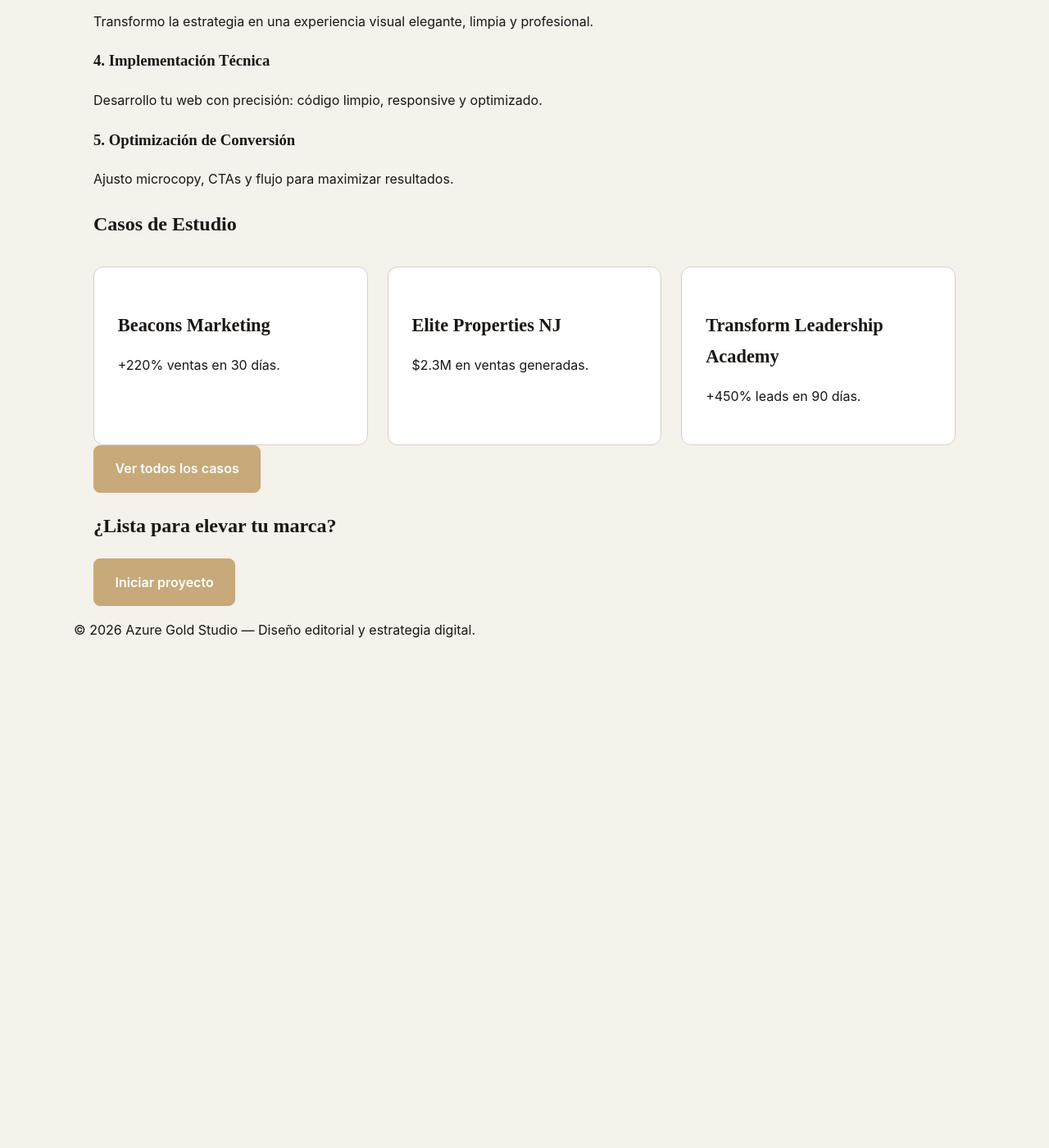
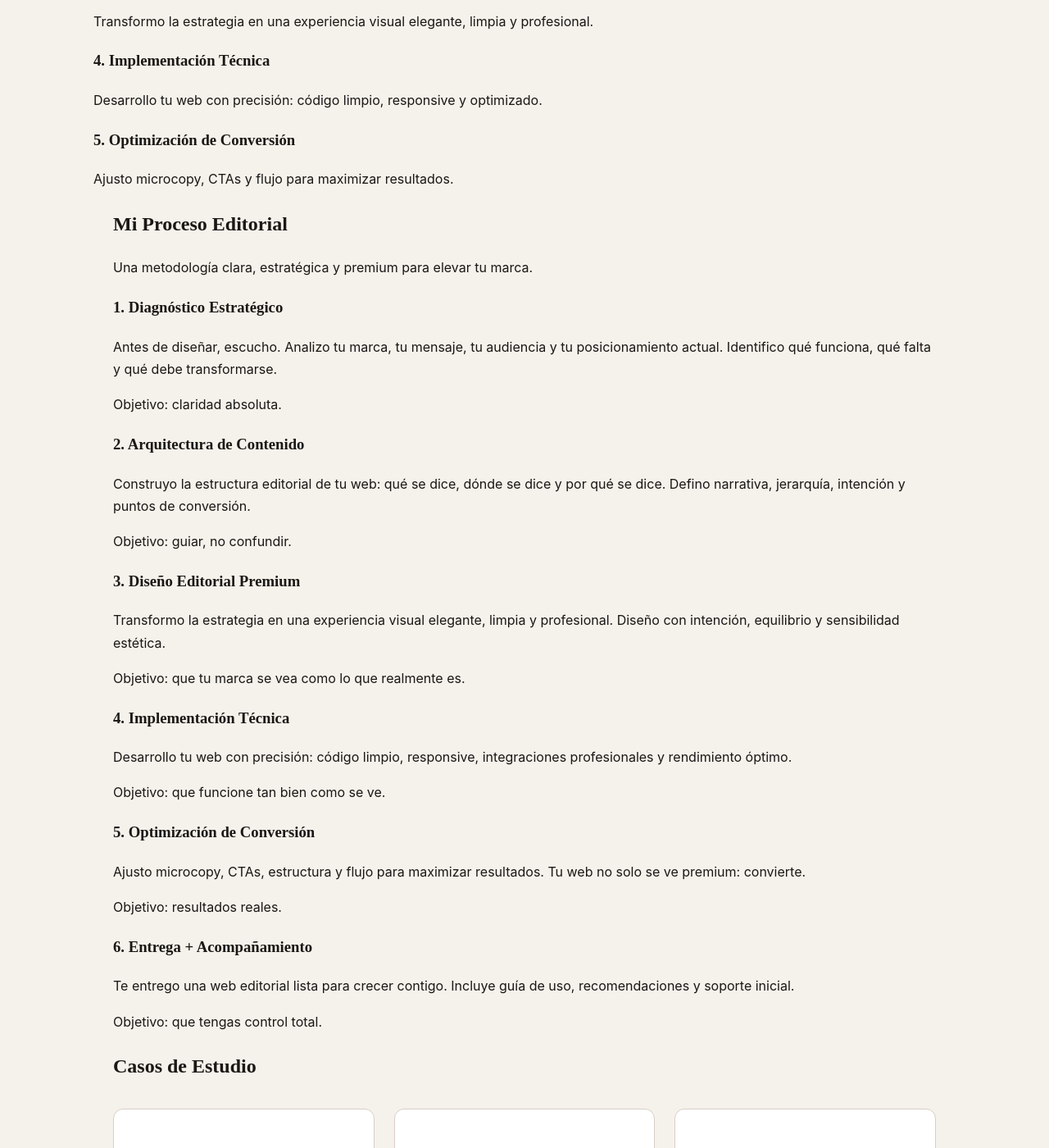
Before and after one commit to jcynay0206/mi_portfolio, a Jekyll site: the page built from index.html, in a window 1280 px wide and 1400 px high, scrolled down 1157 px. Shown: the whole window at 82% size. Built offline with Jekyll 4.4.1, drawn with Linux system fonts in a browser that asks for light colours; before the commit the page ends 1955 px from its top, so only the background shows below that.

Commit message:
Update index.html

```diff
--- a/index.html
+++ b/index.html
@@ -60,6 +60,48 @@ title: "Azure Gold Studio"
       <p>Ajusto microcopy, CTAs y flujo para maximizar resultados.</p>
     </div>
 
+    <section class="process wrapper reveal">
+  <h2 class="process-title">Mi Proceso Editorial</h2>
+  <p class="process-subtitle">Una metodología clara, estratégica y premium para elevar tu marca.</p>
+
+  <div class="process-steps">
+
+    <div class="process-step">
+      <h3>1. Diagnóstico Estratégico</h3>
+      <p>Antes de diseñar, escucho. Analizo tu marca, tu mensaje, tu audiencia y tu posicionamiento actual. Identifico qué funciona, qué falta y qué debe transformarse.</p>
+      <span class="step-note">Objetivo: claridad absoluta.</span>
+    </div>
+
+    <div class="process-step">
+      <h3>2. Arquitectura de Contenido</h3>
+      <p>Construyo la estructura editorial de tu web: qué se dice, dónde se dice y por qué se dice. Defino narrativa, jerarquía, intención y puntos de conversión.</p>
+      <span class="step-note">Objetivo: guiar, no confundir.</span>
+    </div>
+
+    <div class="process-step">
+      <h3>3. Diseño Editorial Premium</h3>
+      <p>Transformo la estrategia en una experiencia visual elegante, limpia y profesional. Diseño con intención, equilibrio y sensibilidad estética.</p>
+      <span class="step-note">Objetivo: que tu marca se vea como lo que realmente es.</span>
+    </div>
+
+    <div class="process-step">
+      <h3>4. Implementación Técnica</h3>
+      <p>Desarrollo tu web con precisión: código limpio, responsive, integraciones profesionales y rendimiento óptimo.</p>
+      <span class="step-note">Objetivo: que funcione tan bien como se ve.</span>
+    </div>
+
+    <div class="process-step">
+      <h3>5. Optimización de Conversión</h3>
+      <p>Ajusto microcopy, CTAs, estructura y flujo para maximizar resultados. Tu web no solo se ve premium: convierte.</p>
+      <span class="step-note">Objetivo: resultados reales.</span>
+    </div>
+
+    <div class="process-step">
+      <h3>6. Entrega + Acompañamiento</h3>
+      <p>Te entrego una web editorial lista para crecer contigo. Incluye guía de uso, recomendaciones y soporte inicial.</p>
+      <span class="step-note">Objetivo: que tengas control total.</span>
+    </div>
+
   </div>
 </section>
 
```
